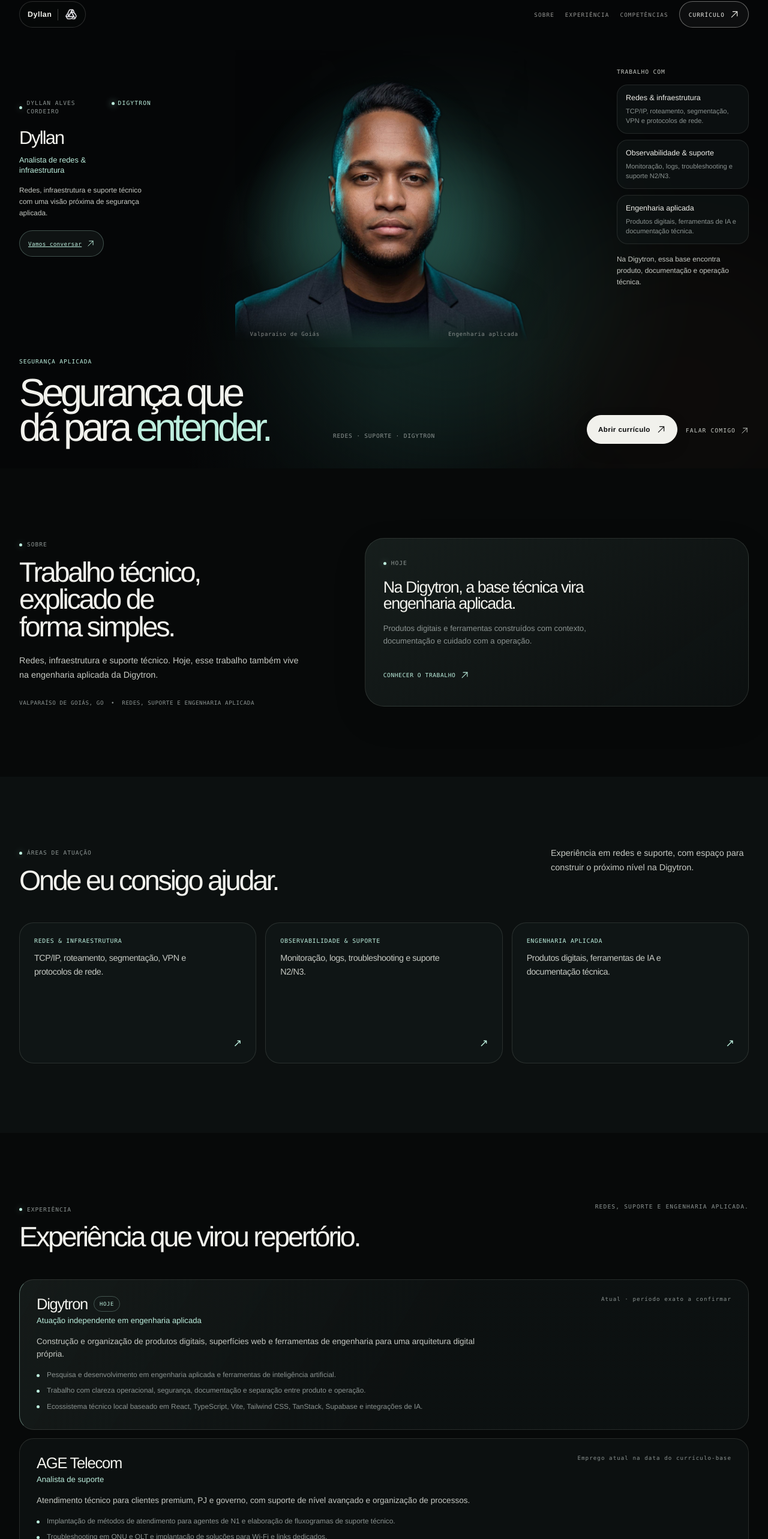
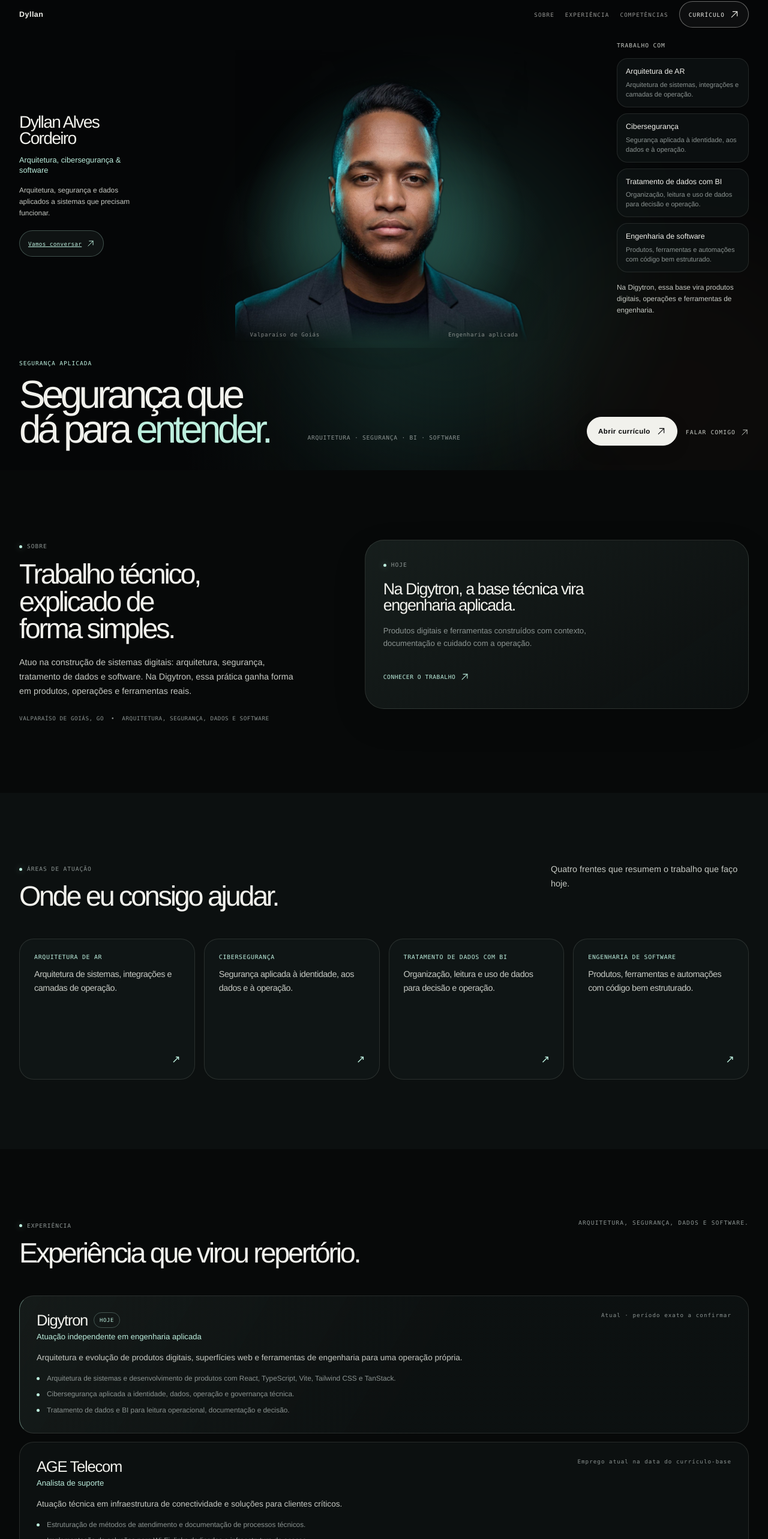
Before and after one commit to dyllan-alves-cordeiro/dyllan-cybersecurity-portfolio, a React (Vite) app: page / in a window 1280 px wide. Shown: the part 19-2585 px from the top of the page at 60% size. Built offline with nearby package versions, Linux system fonts and the light colour scheme.

Commit message:
feat: atualizar posicionamento do portfolio

```diff
--- a/src/components/SiteHeader.tsx
+++ b/src/components/SiteHeader.tsx
@@ -23,14 +23,6 @@ export function SiteHeader({
       <div className="container nav-shell">
         <button className="brand-lockup" type="button" onClick={() => onHome()}>
           <span className="brand-name">Dyllan</span>
-          <span className="brand-divider" aria-hidden="true" />
-          <img
-            className="brand-digytron-mark"
-            src="/assets/digytron-mark.png"
-            alt="Digytron"
-            width="28"
-            height="28"
-          />
         </button>
 
         <nav className="nav-links" aria-label="Navegação principal">
--- a/src/content.ts
+++ b/src/content.ts
@@ -34,13 +34,13 @@ export type Experience = {
 export const portfolioProfile = {
   name: 'Dyllan Alves Cordeiro',
   shortName: 'Dyllan',
-  headline: 'Analista de redes & infraestrutura',
-  positioning: 'Segurança, redes e engenharia aplicada.',
+  headline: 'Arquitetura, cibersegurança & software',
+  positioning: 'Arquitetura de AR, cibersegurança, BI e engenharia de software.',
   location: 'Valparaíso de Goiás, GO',
   intro:
-    'Redes, infraestrutura e suporte técnico. Hoje, esse trabalho também vive na engenharia aplicada da Digytron.',
+    'Atuo na construção de sistemas digitais: arquitetura, segurança, tratamento de dados e software. Na Digytron, essa prática ganha forma em produtos, operações e ferramentas reais.',
   heroStatement: 'Segurança que dá para entender.',
-  heroNote: 'Redes e produto com clareza operacional.',
+  heroNote: 'Arquitetura, segurança e dados com clareza operacional.',
 } as const
 
 export const publicContacts: PublicContact[] = [
@@ -98,14 +98,14 @@ export const professionalExperiences: Experience[] = [
     role: 'Atuação independente em engenharia aplicada',
     period: 'Atual · período exato a confirmar',
     summary:
-      'Construção e organização de produtos digitais, superfícies web e ferramentas de engenharia para uma arquitetura digital própria.',
+      'Arquitetura e evolução de produtos digitais, superfícies web e ferramentas de engenharia para uma operação própria.',
     bullets: [
-      'Pesquisa e desenvolvimento em engenharia aplicada e ferramentas de inteligência artificial.',
-      'Trabalho com clareza operacional, segurança, documentação e separação entre produto e operação.',
-      'Ecossistema técnico local baseado em React, TypeScript, Vite, Tailwind CSS, TanStack, Supabase e integrações de IA.',
+      'Arquitetura de sistemas e desenvolvimento de produtos com React, TypeScript, Vite, Tailwind CSS e TanStack.',
+      'Cibersegurança aplicada a identidade, dados, operação e governança técnica.',
+      'Tratamento de dados e BI para leitura operacional, documentação e decisão.',
     ],
     sourceNote:
-      'Fonte: documentação local da Digytron. Esta descrição não expõe clientes, dados internos ou o Digytron Space.',
+      'Fonte: documentação local de projetos Digytron; não expõe clientes, dados internos ou superfícies fora da autorização.',
     current: true,
   },
   {
@@ -113,10 +113,10 @@ export const professionalExperiences: Experience[] = [
     role: 'Analista de suporte',
     period: 'Emprego atual na data do currículo-base',
     summary:
-      'Atendimento técnico para clientes premium, PJ e governo, com suporte de nível avançado e organização de processos.',
+      'Atuação técnica em infraestrutura de conectividade e soluções para clientes críticos.',
     bullets: [
-      'Implantação de métodos de atendimento para agentes de N1 e elaboração de fluxogramas de suporte técnico.',
-      'Troubleshooting em ONU e OLT e implantação de soluções para Wi-Fi e links dedicados.',
+      'Estruturação de métodos de atendimento e documentação de processos técnicos.',
+      'Implementação de soluções para Wi-Fi, links dedicados e infraestrutura de acesso.',
     ],
     sourceNote: 'Fonte: currículo-base fornecido pelo Dyllan.',
   },
@@ -125,9 +125,9 @@ export const professionalExperiences: Experience[] = [
     role: 'Analista de redes e comunicação de dados',
     period: 'Início informado: 16/08/2021 · término não informado',
     summary:
-      'Monitoração de circuitos e primeira análise de incidentes de latência, perda de pacotes e estabilidade de roteamento.',
+      'Análise de arquitetura e estabilidade de redes de comunicação de dados, com foco em roteamento e desempenho.',
     bullets: [
-      'Leitura de eventos em equipamentos Huawei e investigação de degradação de rede.',
+      'Investigação de degradação de rede em equipamentos Huawei e circuitos de comunicação.',
       'Análise e estabilização do protocolo BGP dentro do escopo de atendimento.',
     ],
     sourceNote: 'Fonte: currículo-base fornecido pelo Dyllan.',
@@ -137,9 +137,9 @@ export const professionalExperiences: Experience[] = [
     role: 'Operador de rede de teleprocessamento',
     period: 'Início informado: 19/04/2021 · término não informado',
     summary:
-      'Monitoração de rede de provedor, atendimento N2 e troubleshooting para conexões residenciais, empresariais e dedicadas.',
+      'Operação de ambientes de telecomunicações e configuração de infraestrutura para diferentes perfis de conexão.',
     bullets: [
-      'Uso de The Dude, Zabbix e PRTG para observabilidade da rede.',
+      'Construção de visibilidade operacional com The Dude, Zabbix e PRTG.',
       'Configuração de ONUs, roteadores e equipamentos Datacom, Huawei, MikroTik, Furukawa, TP-Link e Mercusys.',
     ],
     sourceNote: 'Fonte: currículo-base fornecido pelo Dyllan.',
@@ -149,7 +149,7 @@ export const professionalExperiences: Experience[] = [
     role: 'Suporte técnico',
     period: '01/03/2018 — 01/05/2021',
     summary:
-      'Atendimento ao cliente, configuração de redes, monitoração e suporte de infraestrutura.',
+      'Base prática em infraestrutura, sistemas e suporte de rede.',
     bullets: [
       'Configuração de roteadores e ONUs e uso de Zabbix e MikroTik.',
       'Montagem e configuração de computadores, com apoio pontual em marketing digital.',
@@ -160,38 +160,62 @@ export const professionalExperiences: Experience[] = [
 
 export const focusAreas = [
   {
-    code: '01',
-    title: 'Redes & infraestrutura',
-    detail: 'TCP/IP, roteamento, segmentação, VPN e protocolos de rede.',
+    code: 'architecture',
+    title: 'Arquitetura de AR',
+    detail: 'Arquitetura de sistemas, integrações e camadas de operação.',
   },
   {
-    code: '02',
-    title: 'Observabilidade & suporte',
-    detail: 'Monitoração, logs, troubleshooting e suporte N2/N3.',
+    code: 'cybersecurity',
+    title: 'Cibersegurança',
+    detail: 'Segurança aplicada à identidade, aos dados e à operação.',
   },
   {
-    code: '03',
-    title: 'Engenharia aplicada',
-    detail: 'Produtos digitais, ferramentas de IA e documentação técnica.',
+    code: 'bi',
+    title: 'Tratamento de dados com BI',
+    detail: 'Organização, leitura e uso de dados para decisão e operação.',
+  },
+  {
+    code: 'software',
+    title: 'Engenharia de software',
+    detail: 'Produtos, ferramentas e automações com código bem estruturado.',
   },
 ] as const
 
 export const technicalSkills = [
   {
-    label: 'Redes & protocolos',
-    items: ['TCP/IP', 'VPN', 'VLAN', 'Trunk', 'QoS', 'Gateway', 'MPLS', 'OSPF', 'BGP'],
+    label: 'Arquitetura & segurança',
+    items: ['Arquitetura de AR', 'Cibersegurança', 'Identidade', 'LGPD', 'Governança técnica', 'Observabilidade'],
   },
   {
-    label: 'Monitoramento',
-    items: ['Zabbix', 'PRTG', 'The Dude', 'Troubleshooting', 'Leitura de logs'],
+    label: 'Dados & BI',
+    items: ['Tratamento de dados', 'BI', 'SQL', 'Dados operacionais', 'Dashboards'],
   },
   {
-    label: 'Equipamentos',
-    items: ['Huawei', 'Datacom', 'MikroTik', 'Nokia', 'Furukawa', 'FiberHome', 'Juniper', 'Cisco', 'UniFi'],
+    label: 'Engenharia de software',
+    items: ['React', 'TypeScript', 'Vite', 'Python', 'Java', 'PHP', 'HTML', 'MySQL'],
   },
   {
-    label: 'Sistemas & desenvolvimento',
-    items: ['Linux', 'Windows', 'Office 365', 'Google Workspace', 'Java', 'Python', 'PHP', 'HTML', 'MySQL'],
+    label: 'Stack Digytron',
+    items: ['Supabase', 'TanStack', 'Tailwind CSS', 'OpenAI', 'PDF', 'APIs'],
+  },
+] as const
+
+export const digytronProjects = [
+  {
+    title: 'Soberano DGX',
+    detail: 'Arquitetura de agentes, CPU, LIAM, MCP, skills e governança.',
+  },
+  {
+    title: 'Digytron OS',
+    detail: 'Cockpit operacional para produtos, clientes, engines, infraestrutura e runtime.',
+  },
+  {
+    title: 'Digytron Genesis',
+    detail: 'Workbench de sessões, workspaces e leitura local do trabalho.',
+  },
+  {
+    title: 'Lecion Premium',
+    detail: 'Produto educacional com IA, autenticação, créditos e geração de PDF.',
   },
 ] as const
 
--- a/src/pages/CurriculumPage.tsx
+++ b/src/pages/CurriculumPage.tsx
@@ -8,6 +8,7 @@
 
 import {
   complementaryTraining,
+  digytronProjects,
   education,
   languages,
   portfolioProfile,
@@ -88,6 +89,20 @@ export function CurriculumPage({ onOpenCurriculum, onHome }: CurriculumPageProps
               </div>
             </section>
 
+            <section className="cv-block-v2 cv-projects-v2" aria-labelledby="cv-projects-title">
+              <div className="cv-block-heading-v2">
+                <span className="cv-section-label-v2" id="cv-projects-title">Projetos Digytron</span>
+              </div>
+              <div className="cv-project-grid-v2">
+                {digytronProjects.map((project) => (
+                  <article className="cv-project-card-v2" key={project.title}>
+                    <h2>{project.title}</h2>
+                    <p>{project.detail}</p>
+                  </article>
+                ))}
+              </div>
+            </section>
+
             <div className="cv-columns-v2">
               <section className="cv-block-v2" aria-labelledby="cv-skills-title">
                 <div className="cv-block-heading-v2">
@@ -152,9 +167,9 @@ export function CurriculumPage({ onOpenCurriculum, onHome }: CurriculumPageProps
               <span className="mono-label">LEITURA FACTUAL</span>
               <h2>O que entrou nesta versão</h2>
               <ul className="sidebar-check-list-v2">
-                <li>Experiência em redes, suporte e monitoração</li>
-                <li>Atuação técnica de alto nível na Digytron</li>
-                <li>Competências e cursos do CV-base</li>
+                <li>Arquitetura de AR, cibersegurança e software</li>
+                <li>Tratamento de dados e BI</li>
+                <li>Projetos reais da arquitetura Digytron</li>
                 <li>Contatos públicos do documento fornecido</li>
               </ul>
             </div>
--- a/src/pages/HomePage.tsx
+++ b/src/pages/HomePage.tsx
@@ -9,6 +9,7 @@
 import {
   complementaryTraining,
   digytronMethod,
+  digytronProjects,
   focusAreas,
   portfolioProfile,
   professionalExperiences,
@@ -41,14 +42,10 @@ export function HomePage({ onOpenCurriculum, onHome }: HomePageProps) {
 
           <div className="container portrait-hero-inner">
             <aside className="hero-side hero-side-left" aria-label="Identidade profissional">
-              <div className="hero-side-topline">
-                <span className="hero-eyebrow">Dyllan Alves Cordeiro</span>
-                <span className="hero-live"><i aria-hidden="true" /> Digytron</span>
-              </div>
-              <p className="hero-name">Dyllan</p>
+              <p className="hero-name">Dyllan Alves Cordeiro</p>
               <p className="hero-role">{portfolioProfile.headline}</p>
               <p className="hero-side-copy">
-                Redes, infraestrutura e suporte técnico com uma visão próxima de segurança aplicada.
+                Arquitetura, segurança e dados aplicados a sistemas que precisam funcionar.
               </p>
               <a className="hero-side-contact" href={publicContacts[0].href}>
                 Vamos conversar
@@ -84,7 +81,7 @@ export function HomePage({ onOpenCurriculum, onHome }: HomePageProps) {
                 ))}
               </ul>
               <p className="hero-side-copy hero-side-copy-right">
-                Na Digytron, essa base encontra produto, documentação e operação técnica.
+                Na Digytron, essa base vira produtos digitais, operações e ferramentas de engenharia.
               </p>
             </aside>
 
@@ -96,7 +93,7 @@ export function HomePage({ onOpenCurriculum, onHome }: HomePageProps) {
                 </h1>
               </div>
               <div className="hero-bottom-center">
-                <span>redes · suporte · Digytron</span>
+                <span>arquitetura · segurança · BI · software</span>
               </div>
               <div className="hero-bottom-actions">
                 <button className="button button-light" type="button" onClick={onOpenCurriculum}>
@@ -121,7 +118,7 @@ export function HomePage({ onOpenCurriculum, onHome }: HomePageProps) {
               <div className="profile-meta-row">
                 <span>{portfolioProfile.location}</span>
                 <span>•</span>
-                <span>Redes, suporte e engenharia aplicada</span>
+                <span>Arquitetura, segurança, dados e software</span>
               </div>
             </div>
 
@@ -146,7 +143,7 @@ export function HomePage({ onOpenCurriculum, onHome }: HomePageProps) {
                 <span className="section-eyebrow">Áreas de atuação</span>
                 <h2 id="focus-title">Onde eu consigo ajudar.</h2>
               </div>
-              <p>Experiência em redes e suporte, com espaço para construir o próximo nível na Digytron.</p>
+              <p>Quatro frentes que resumem o trabalho que faço hoje.</p>
             </div>
             <div className="focus-card-grid">
               {focusAreas.map((area) => (
@@ -169,7 +166,7 @@ export function HomePage({ onOpenCurriculum, onHome }: HomePageProps) {
                 <span className="section-eyebrow">Experiência</span>
                 <h2 id="experience-title">Experiência que virou repertório.</h2>
               </div>
-              <span className="section-side-note">Redes, suporte e engenharia aplicada.</span>
+              <span className="section-side-note">Arquitetura, segurança, dados e software.</span>
             </div>
 
             <div className="experience-list">
@@ -204,7 +201,7 @@ export function HomePage({ onOpenCurriculum, onHome }: HomePageProps) {
                 <span className="section-eyebrow">Competências</span>
                 <h2 id="skills-title">Ferramentas que aparecem no trabalho.</h2>
               </div>
-              <p>Uma lista objetiva, revisada a partir do currículo-base.</p>
+              <p>O repertório técnico que sustenta as frentes atuais.</p>
             </div>
 
             <div className="skills-layout">
@@ -233,12 +230,20 @@ export function HomePage({ onOpenCurriculum, onHome }: HomePageProps) {
           <div className="container section-grid digytron-grid">
             <div className="dgy-copy">
               <span className="section-eyebrow">Digytron</span>
-              <h2 id="dgy-title">Infraestrutura, produto e segurança no mesmo contexto.</h2>
+              <h2 id="dgy-title">Projetos reais, construídos no mesmo contexto.</h2>
               <p>
-                A Digytron é o espaço atual de engenharia aplicada: pesquisa, produtos e ferramentas construídos de forma documentada e soberana.
+                Na Digytron, atuo entre arquitetura, cibersegurança, dados e engenharia de software — do Soberano aos produtos que tornam essa operação possível.
               </p>
+              <div className="dgy-project-list">
+                {digytronProjects.map((project) => (
+                  <div className="dgy-project-card" key={project.title}>
+                    <strong>{project.title}</strong>
+                    <span>{project.detail}</span>
+                  </div>
+                ))}
+              </div>
               <p className="dgy-note-copy">
-                Cases públicos detalhados ainda aguardam evidência e aprovação de citação.
+                A descrição é de alto nível; cases detalhados ainda aguardam evidência e aprovação de citação.
               </p>
             </div>
             <div className="method-card">
@@ -274,7 +279,7 @@ export function HomePage({ onOpenCurriculum, onHome }: HomePageProps) {
             <div>
               <span className="section-eyebrow">Contato</span>
               <h2 id="contact-title">Vamos conversar.</h2>
-              <p className="contact-lede">Para candidaturas, parcerias técnicas ou uma conversa sobre infraestrutura e segurança.</p>
+              <p className="contact-lede">Para candidaturas, parcerias técnicas ou uma conversa sobre arquitetura, segurança, dados e software.</p>
             </div>
             <div className="contact-list-v2">
               {publicContacts.map((contact) => (
--- a/src/styles.css
+++ b/src/styles.css
@@ -3243,18 +3243,20 @@ body::before {
   }
 
   .brand-lockup {
+    min-width: 44px;
     min-height: 44px;
-    gap: 10px;
-    padding: 5px 11px 5px 13px;
-    border: 1px solid rgba(241, 241, 236, 0.16);
-    border-radius: 999px;
-    background: rgba(8, 10, 10, 0.32);
-    transition: border-color 180ms ease, background 180ms ease;
+    gap: 0;
+    padding: 0;
+    border: 0;
+    border-radius: 0;
+    background: transparent;
+    transition: color 180ms ease;
   }
 
   .brand-lockup:hover {
-    border-color: rgba(188, 238, 221, 0.45);
-    background: rgba(188, 238, 221, 0.08);
+    border-color: transparent;
+    background: transparent;
+    color: var(--mint);
   }
 
   .brand-mark,
@@ -3267,18 +3269,6 @@ body::before {
     font-size: 0.78rem;
     letter-spacing: 0.04em;
     text-transform: none;
-  }
-
-  .brand-divider {
-    width: 1px;
-    height: 19px;
-    background: rgba(241, 241, 236, 0.24);
-  }
-
-  .brand-digytron-mark {
-    width: 24px;
-    height: 24px;
-    object-fit: contain;
   }
 
   .nav-links {
@@ -3345,8 +3335,10 @@ body::before {
 
   .hero-name {
     margin: 22px 0 14px;
+    max-width: 220px;
     color: var(--text);
-    font-size: clamp(1.8rem, 2.4vw, 2.5rem);
+    font-size: clamp(1.65rem, 2.2vw, 2.15rem);
+    line-height: 0.96;
     letter-spacing: -0.06em;
     text-transform: none;
   }
@@ -3620,7 +3612,7 @@ body::before {
   }
 
   .focus-card-grid {
-    grid-template-columns: repeat(3, minmax(0, 1fr));
+    grid-template-columns: repeat(4, minmax(0, 1fr));
     gap: 15px;
     border: 0;
   }
@@ -3809,6 +3801,35 @@ body::before {
     font-size: 0.76rem !important;
   }
 
+  .dgy-project-list {
+    display: grid;
+    gap: 8px;
+    max-width: 520px;
+    margin-top: 24px;
+  }
+
+  .dgy-project-card {
+    display: grid;
+    grid-template-columns: minmax(120px, 0.42fr) minmax(0, 1fr);
+    gap: 16px;
+    border: 1px solid rgba(238, 241, 231, 0.1);
+    border-radius: 15px;
+    padding: 12px 14px;
+    background: rgba(238, 241, 231, 0.035);
+  }
+
+  .dgy-project-card strong {
+    color: var(--text);
+    font-size: 0.75rem;
+    font-weight: 550;
+  }
+
+  .dgy-project-card span {
+    color: var(--muted);
+    font-size: 0.72rem;
+    line-height: 1.45;
+  }
+
   .method-card {
     padding: 26px;
   }
@@ -3959,6 +3980,35 @@ body::before {
     background: #eef6f2;
   }
 
+  .cv-project-grid-v2 {
+    display: grid;
+    grid-template-columns: repeat(2, minmax(0, 1fr));
+    gap: 12px;
+    margin-top: 16px;
+  }
+
+  .cv-project-card-v2 {
+    border: 1px solid #d9ddd6;
+    border-radius: 18px;
+    padding: 17px;
+    background: rgba(255, 255, 255, 0.44);
+  }
+
+  .cv-project-card-v2 h2 {
+    margin: 0;
+    color: #18211f;
+    font-size: 0.98rem;
+    font-weight: 650;
+    letter-spacing: -0.035em;
+  }
+
+  .cv-project-card-v2 p {
+    margin: 8px 0 0;
+    color: #64706b;
+    font-size: 0.7rem;
+    line-height: 1.5;
+  }
+
   .cv-columns-v2 > .cv-block-v2 {
     border: 1px solid #d9ddd6;
     border-radius: 18px;
@@ -4017,16 +4067,6 @@ body::before {
 
   .nav-shell {
     min-height: 74px;
-  }
-
-  .brand-lockup {
-    padding-left: 10px;
-    padding-right: 9px;
-  }
-
-  .brand-digytron-mark {
-    width: 22px;
-    height: 22px;
   }
 
   .portrait-hero-inner {
@@ -4118,6 +4158,15 @@ body::before {
     gap: 7px;
   }
 
+  .dgy-project-card {
+    grid-template-columns: 1fr;
+    gap: 6px;
+  }
+
+  .cv-project-grid-v2 {
+    grid-template-columns: 1fr;
+  }
+
   .cv-document-v2 {
     border-radius: 24px;
     padding: 24px 18px;
@@ -4145,7 +4194,23 @@ body::before {
 
   .cv-experience-v2,
   .cv-experience-featured-v2,
-  .cv-columns-v2 > .cv-block-v2 {
+  .cv-columns-v2 > .cv-block-v2,
+  .cv-projects-v2,
+  .cv-project-card-v2 {
     border-radius: 0;
   }
-}
+
+  .cv-projects-v2,
+  .cv-project-card-v2 {
+    break-inside: avoid;
+  }
+
+  .cv-project-card-v2 {
+    background: #fff;
+  }
+
+  .cv-project-card-v2 h2,
+  .cv-project-card-v2 p {
+    color: #151a1a;
+  }
+}
```
